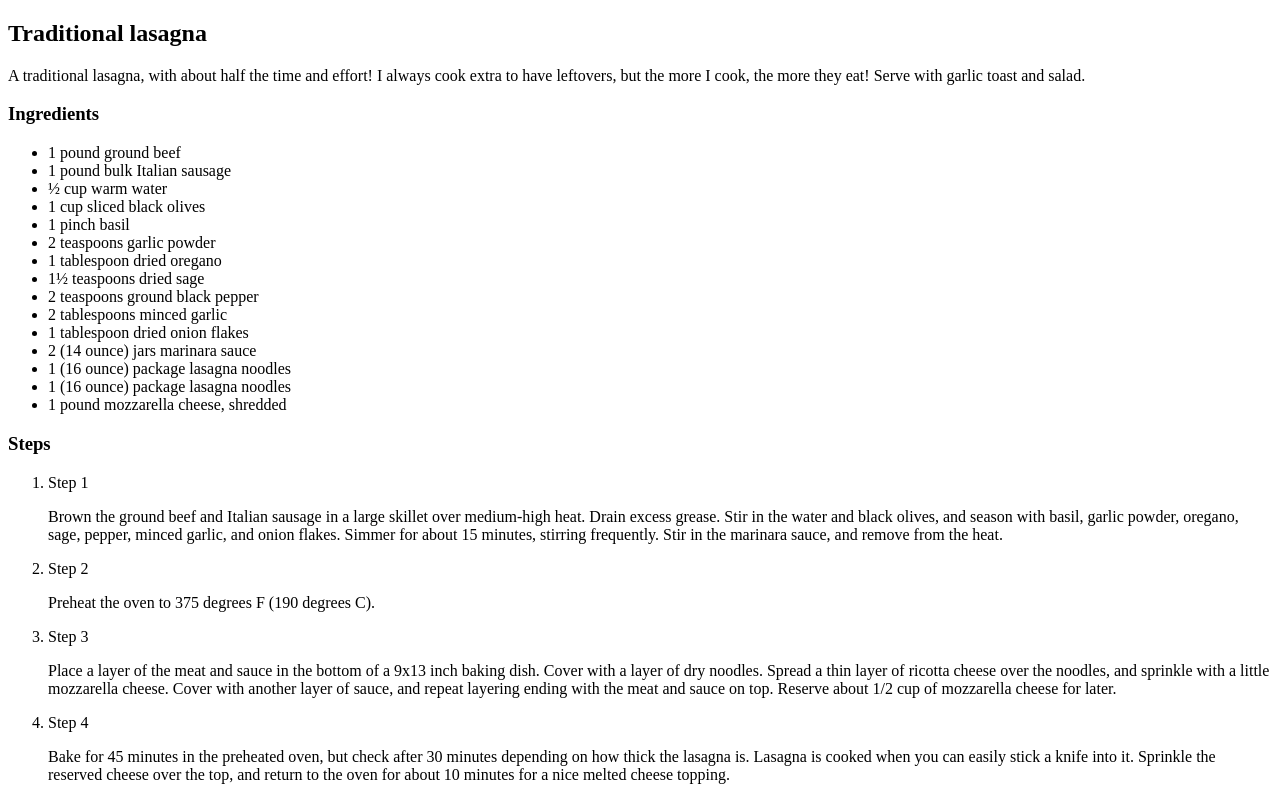
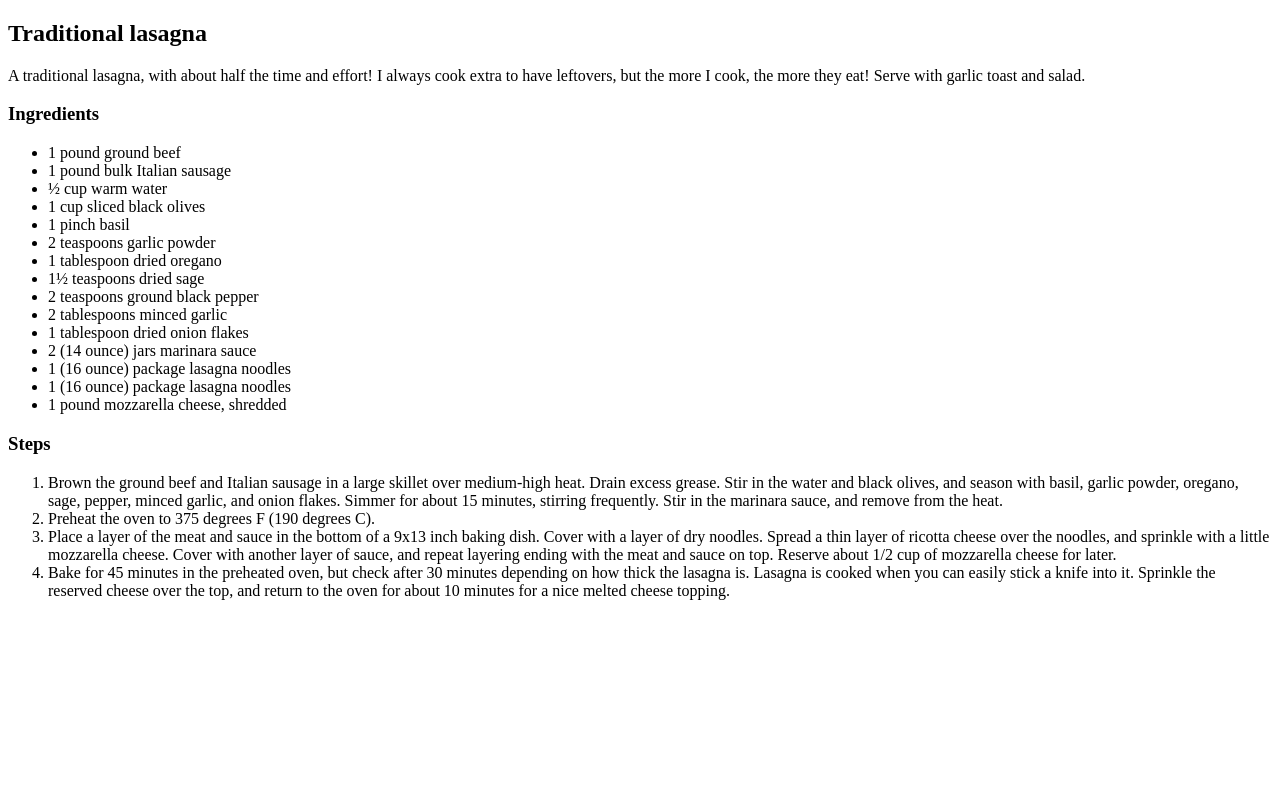
Before and after one commit to IsmaelAmid/odin-recipes, a plain HTML site: page recipes/lasagna.html in a window 1280 px wide. Shown: the part 680-1480 px from the top of the page. After the commit the page ends 1296 px from the top, so only its background shows below. Drawn offline with Linux system fonts and the light colour scheme.

Commit message:
Delete extra numbering in steps

```diff
--- a/recipes/lasagna.html
+++ b/recipes/lasagna.html
@@ -34,17 +34,17 @@
 
     <h3>Steps</h3>
     <ol>
-        <li>Step 1
-            <p>Brown the ground beef and Italian sausage in a large skillet over medium-high heat. Drain excess grease. Stir in the water and black olives, and season with basil, garlic powder, oregano, sage, pepper, minced garlic, and onion flakes. Simmer for about 15 minutes, stirring frequently. Stir in the marinara sauce, and remove from the heat.</p>
+        <li>
+            Brown the ground beef and Italian sausage in a large skillet over medium-high heat. Drain excess grease. Stir in the water and black olives, and season with basil, garlic powder, oregano, sage, pepper, minced garlic, and onion flakes. Simmer for about 15 minutes, stirring frequently. Stir in the marinara sauce, and remove from the heat.
         </li>
-        <li>Step 2
-            <p>Preheat the oven to 375 degrees F (190 degrees C).</p>
+        <li>
+            Preheat the oven to 375 degrees F (190 degrees C).
         </li>
-        <li>Step 3
-            <p>Place a layer of the meat and sauce in the bottom of a 9x13 inch baking dish. Cover with a layer of dry noodles. Spread a thin layer of ricotta cheese over the noodles, and sprinkle with a little mozzarella cheese. Cover with another layer of sauce, and repeat layering ending with the meat and sauce on top. Reserve about 1/2 cup of mozzarella cheese for later.</p>
+        <li>
+            Place a layer of the meat and sauce in the bottom of a 9x13 inch baking dish. Cover with a layer of dry noodles. Spread a thin layer of ricotta cheese over the noodles, and sprinkle with a little mozzarella cheese. Cover with another layer of sauce, and repeat layering ending with the meat and sauce on top. Reserve about 1/2 cup of mozzarella cheese for later.
         </li>
-        <li>Step 4
-            <p>Bake for 45 minutes in the preheated oven, but check after 30 minutes depending on how thick the lasagna is. Lasagna is cooked when you can easily stick a knife into it. Sprinkle the reserved cheese over the top, and return to the oven for about 10 minutes for a nice melted cheese topping.</p>
+        <li>
+            Bake for 45 minutes in the preheated oven, but check after 30 minutes depending on how thick the lasagna is. Lasagna is cooked when you can easily stick a knife into it. Sprinkle the reserved cheese over the top, and return to the oven for about 10 minutes for a nice melted cheese topping.
         </li>
     </ol>
 </body>
```
